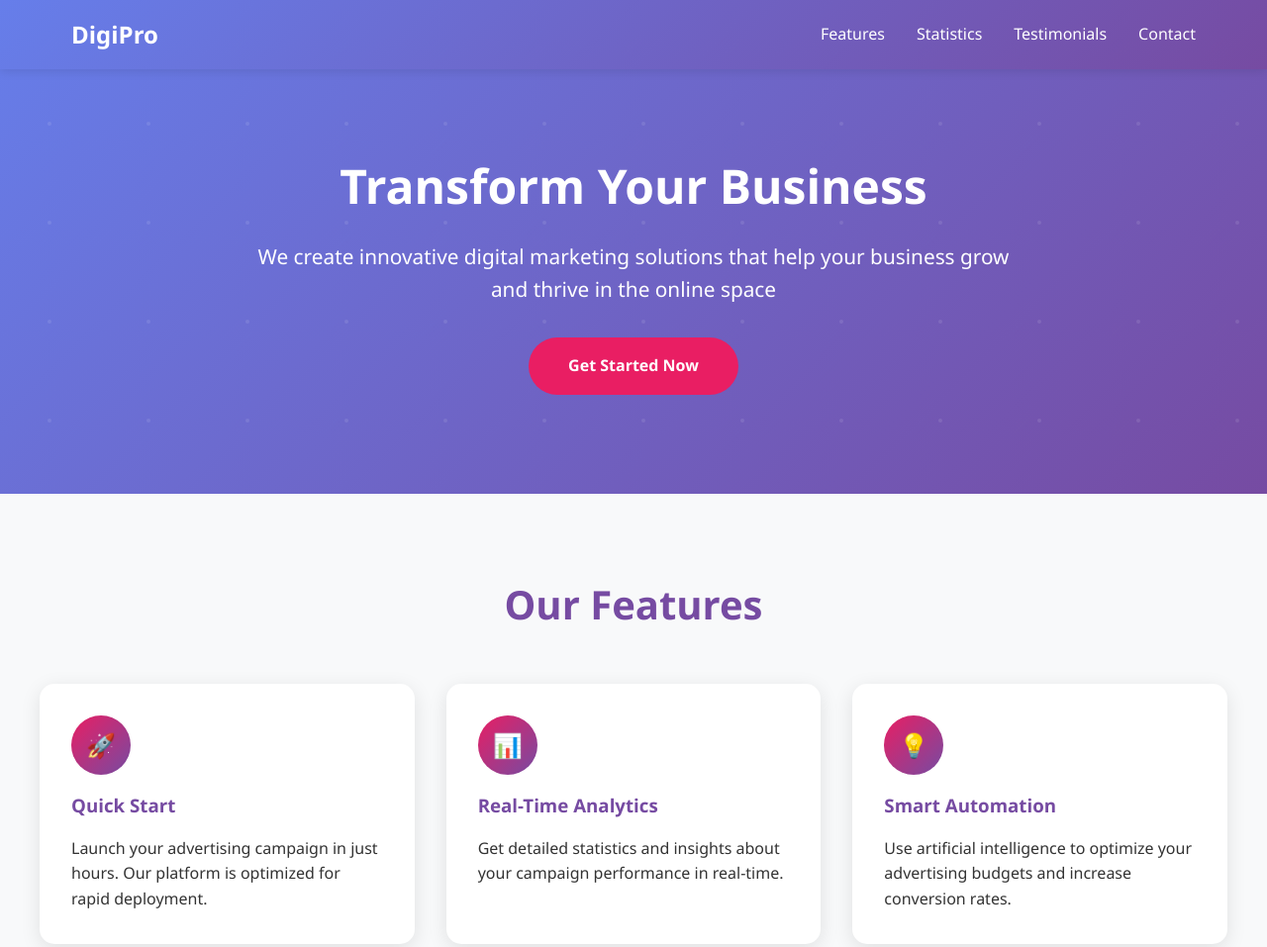
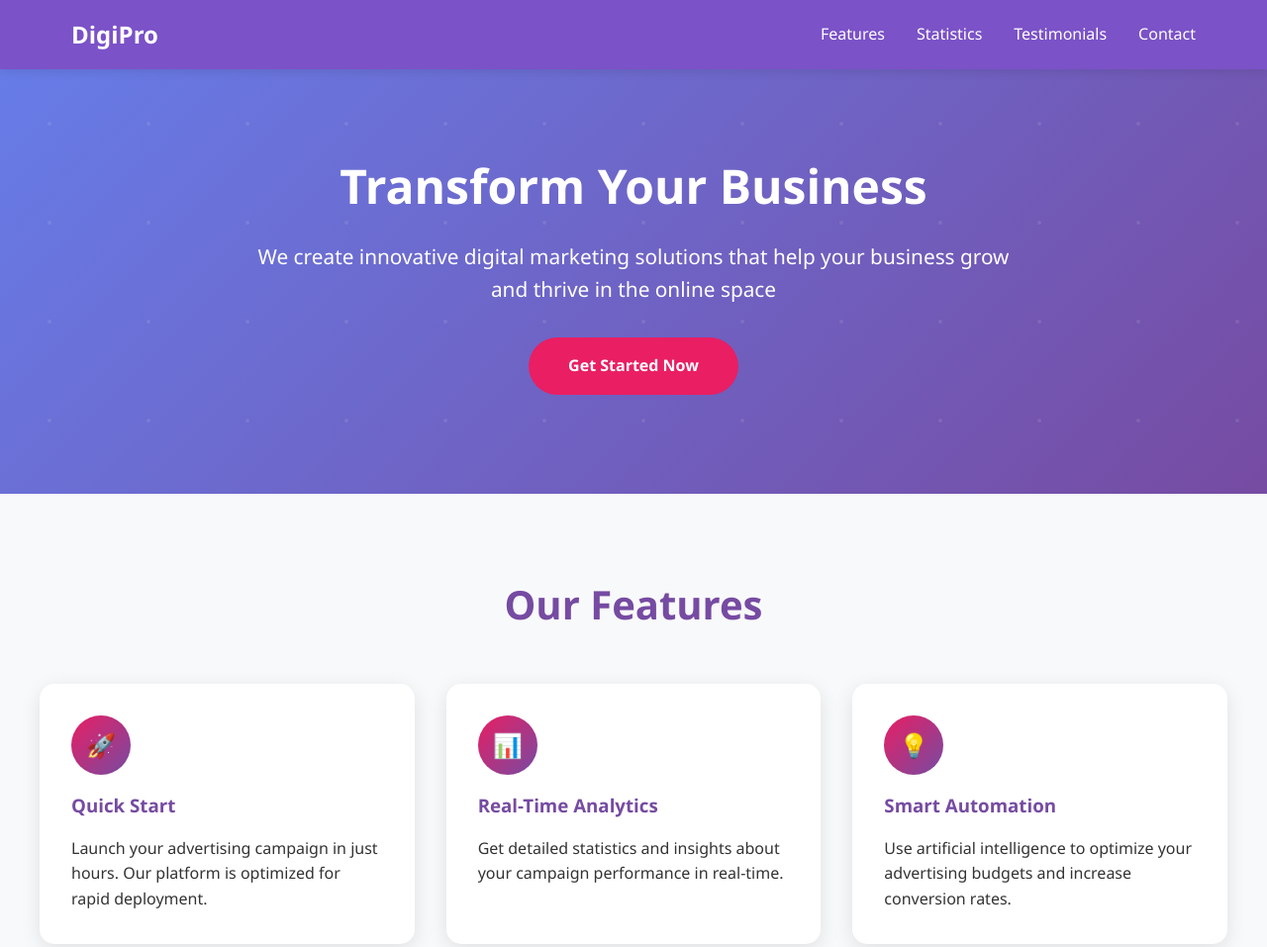
Before and after one commit to test-007-jira-merely/test-jira4, a plain HTML site: page index.html in a window 1280 px wide. Shown: the top 957 px of the page at 99% size. Drawn offline with Linux system fonts and the light colour scheme.

Commit message:
task: change nav bar color (full replace) to color from attached file in index.html in root directory
# Implementation Plan

## Conceptual Checklist

- Identify the exact color from the attached image
- Locate the header/nav styling in root index.html
- Determine if 'full replace' means just the header or other purple gradient sections
- Replace the gradient with a solid color
- Verify the change maintains visual consistency

## Overview

The task requires changing the navigation bar color in the root `index.html` file from the current purple gradient to a solid color extracted from the attached image. The image shows a purple/violet color (approximately #6f4cc0 or #7950d8).

## Assumptions and Rules from CLAUDE.md

**Assumptions:**
- "Nav bar" refers to the `` element which contains the navigation (lines 21-30 in index.html)
- "Full replace" means replacing the gradient with a solid color
- The color from the image appears to be approximately #6f4cc0 or #7950d8 based on visual inspection
- Only the header/nav should be changed, not other gradient sections (hero, stats, cta)

**Rules from CLAUDE.md:**
- Root marketing site has single-file HTML with embedded CSS (lines 7-283)
- Current color scheme uses gradient backgrounds (purple: #667eea, #764ba2)
- Test by opening file directly in browser

**Ambiguities:**
- Exact hex color value from image needs precise extraction
- Whether only header or also hero section gradient should be changed (assuming only header based on "nav bar" specification)

## Step-by-Step Implementation

1. Extract precise color from attached image
 - Dependencies: Visual analysis of image
 - Tools: Image color picker/analysis

2. Open and read root index.html
 - Dependencies: Step 1
 - Tools: Read tool

3. Replace header gradient background
 - Dependencies: Step 2
 - Tools: Edit tool
 - Target: Line 22 `background: linear-gradient(135deg, #667eea 0%, #764ba2 100%);`
 - Change to: `background: #[COLOR];` where [COLOR] is from image

4. Verify change by opening in browser
 - Dependencies: Step 3
 - Tools: Manual browser test

## Error Handling and Uncertainties

- **Color precision**: The exact hex value needs to be extracted from the image. Visual inspection suggests #6f4cc0 or similar, but precise color picking may reveal a slightly different value.
- **Scope clarification**: If user intended other gradient sections to also change, clarification would be needed.

SCRUM-364

```diff
--- a/index.html
+++ b/index.html
@@ -19,7 +19,7 @@
       }
 
       header {
-        background: linear-gradient(135deg, #667eea 0%, #764ba2 100%);
+        background: #7B52C7;
         color: white;
         padding: 1rem 0;
         position: fixed;
```
